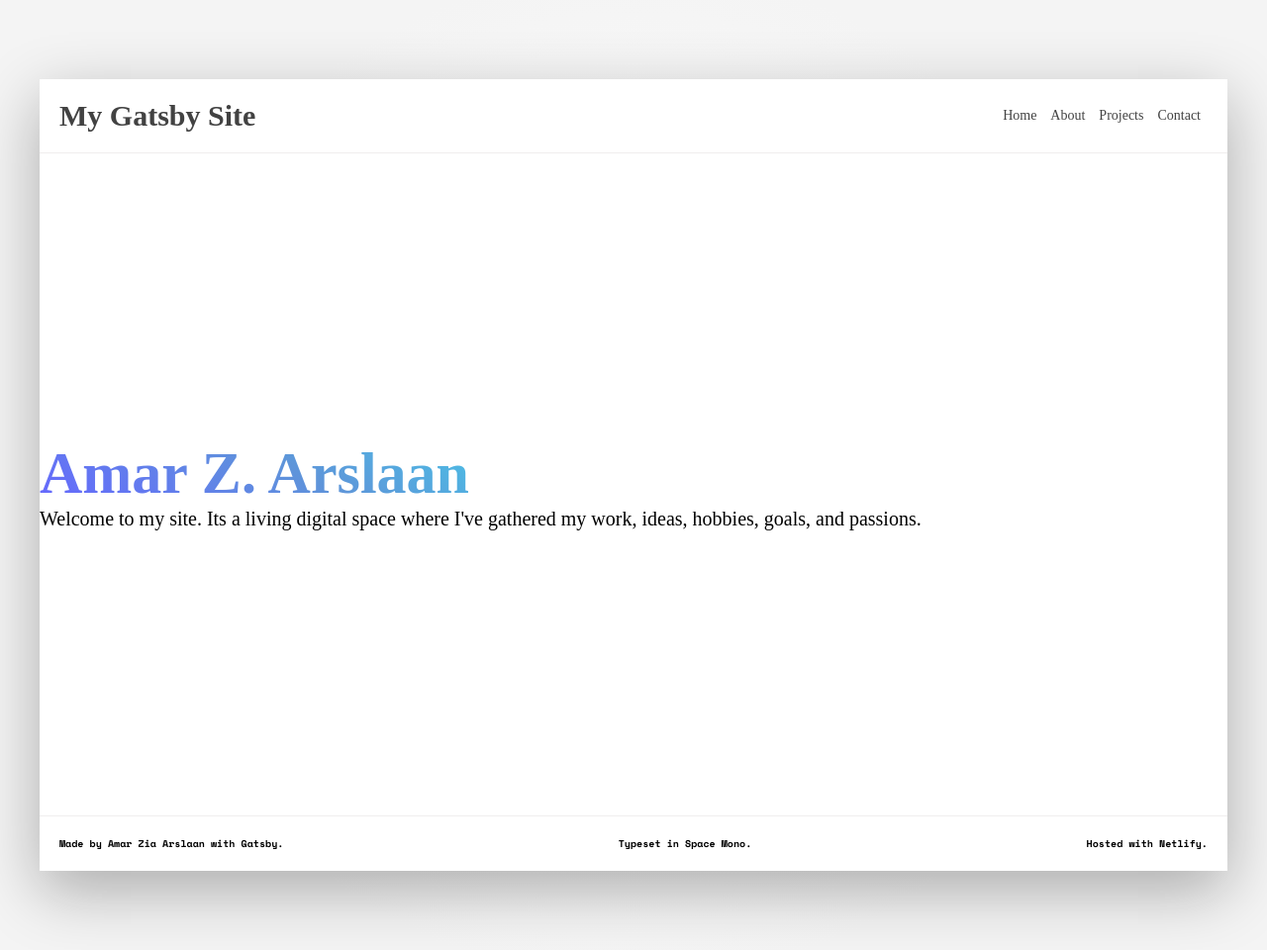
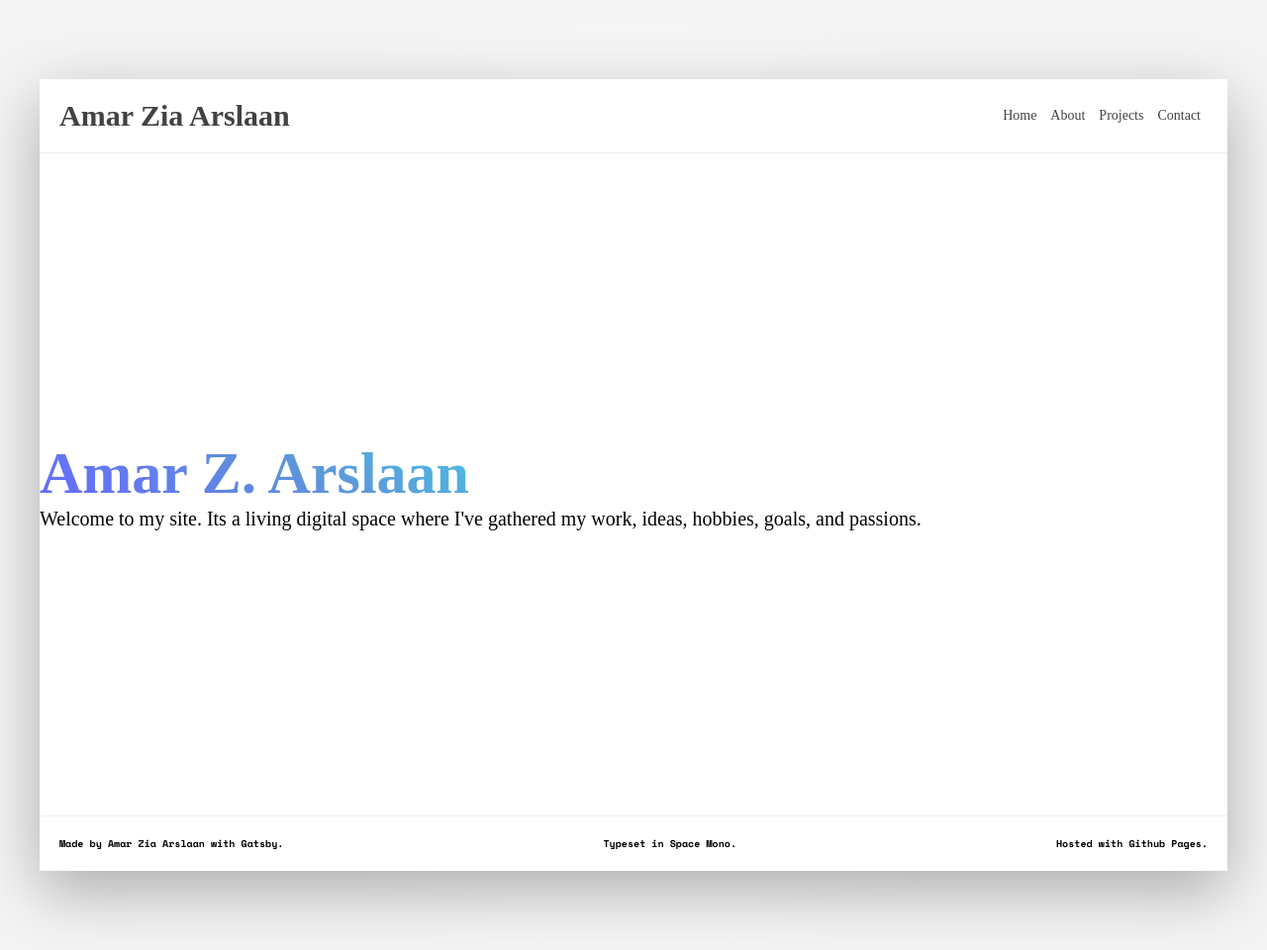
Before and after one commit to a2zarslaan/portfolio-light-gatsby, a Gatsby site: page / in a window 1280 px wide. Shown: the whole page at 99% size. Built offline with nearby package versions, Linux system fonts and the light colour scheme; Gatsby itself is replaced by a stand-in of ours; a web font is replaced by a local one.

Commit message:
set up graphql playground ide and dynamic data access for the footer and site header

```diff
--- a/gatsby-config.js
+++ b/gatsby-config.js
@@ -1,4 +1,8 @@
 module.exports = {
+  siteMetadata: {
+    author: "Amar Zia Arslaan",
+    title: "Portfolio",
+  },
   pathPrefix: "/portfolio-light-gatsby",
   plugins: [
     "gatsby-plugin-resolve-src",
--- a/package.json
+++ b/package.json
@@ -17,6 +17,7 @@
     "react-helmet": "^5.2.1"
   },
   "devDependencies": {
+    "env-cmd": "^10.1.0",
     "gh-pages": "^2.2.0"
   },
   "keywords": [
@@ -27,7 +28,7 @@
   "license": "MIT",
   "scripts": {
     "build": "gatsby build",
-    "develop": "gatsby develop",
+    "develop": "env-cmd -f .env.development gatsby develop",
     "lint": "Get started linting your code with Eslint and stylelint",
     "format": "Get started formatting your code with Eslint, Prettier, and stylelint",
     "start": "yarn develop",
--- a/src/assets/stylesheets/components/_variables.scss
+++ b/src/assets/stylesheets/components/_variables.scss
@@ -6,7 +6,7 @@
   --color-background: #f1f1f1;
   --color-primary-text: #424242;
   --color-secondary-text: #a3a3a3;
-  --color-purple: #a64ac9;
+  --color-purple: #da7cff;
   --color-yellow: #fccd04;
   --color-blue: #17e9e0;
 
--- a/src/components/Footer.js
+++ b/src/components/Footer.js
@@ -1,14 +1,24 @@
 import React from "react";
+import { graphql, useStaticQuery } from "gatsby";
 
 import Container from "components/Container";
 
 const Footer = () => {
+  const data = useStaticQuery(graphql`
+    query {
+      site {
+        siteMetadata {
+          author
+        }
+      }
+    }
+  `);
   return (
     <footer>
       <Container>
-        <p>Made by Amar Zia Arslaan with Gatsby.</p>
+        <p>Made by {data.site.siteMetadata.author} with Gatsby.</p>
         <p>Typeset in Space Mono.</p>
-        <p>Hosted with Netlify.</p>
+        <p>Hosted with Github Pages.</p>
       </Container>
     </footer>
   );
--- a/src/components/Header.js
+++ b/src/components/Header.js
@@ -1,13 +1,23 @@
 import React from "react";
-import { Link } from "gatsby";
+import { Link, graphql, useStaticQuery } from "gatsby";
 
 import Container from "components/Container";
 
 const Header = () => {
+  const data = useStaticQuery(graphql`
+    query {
+      site {
+        siteMetadata {
+          author
+          title
+        }
+      }
+    }
+  `);
   return (
     <header>
       <Container>
-        <p>My Gatsby Site</p>
+        <p>{data.site.siteMetadata.author}</p>
         <ul>
           <li>
             <Link to="/">Home</Link>
```
Also changed, not shown: 2 other files.
